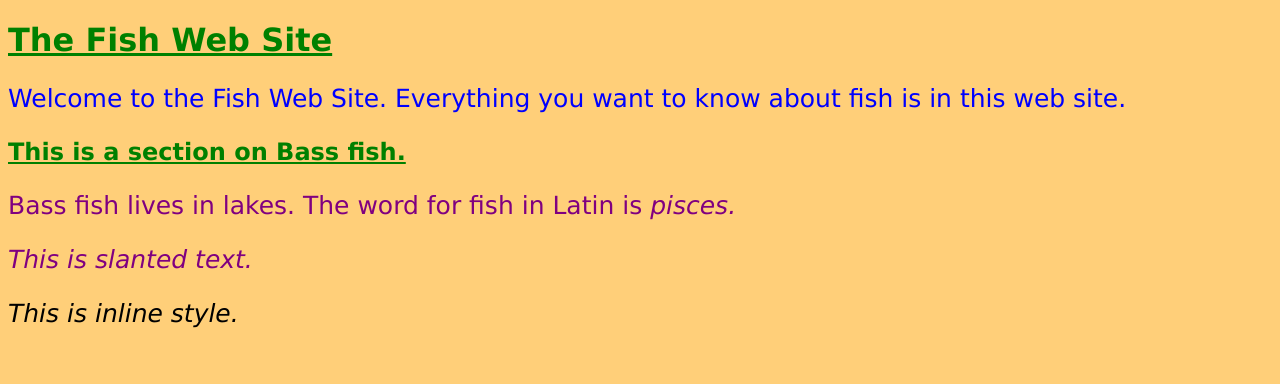
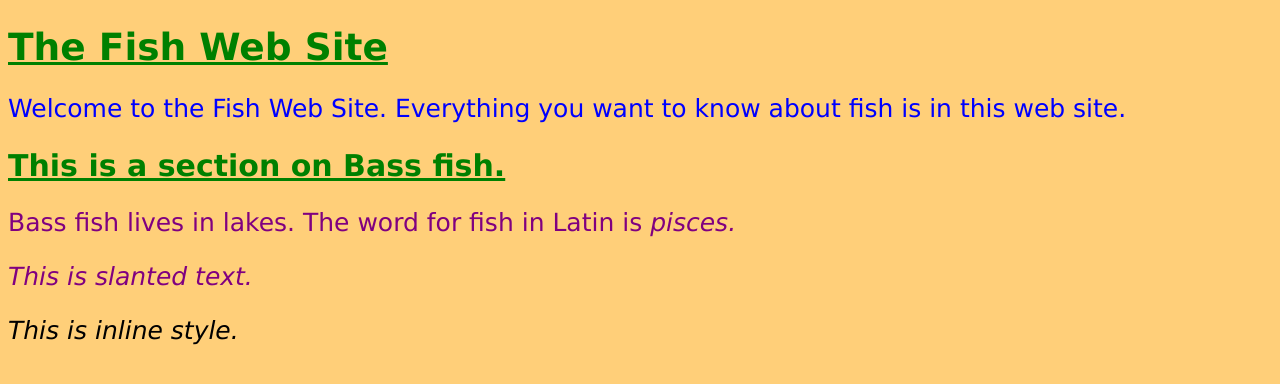
Before and after one commit to poratz/tutorial_css, a plain HTML site: page index.html in a window 1280 px wide. Drawn offline with Linux system fonts and the light colour scheme.

Commit message:
tutorial 15
more on font sizes

```diff
--- a/stylesheet.css
+++ b/stylesheet.css
@@ -4,29 +4,37 @@ body {
 		font-family: Verdana, Arial, Geneva, Arial Black;
 		font-weight: normal;
 		background-color: #ffcf79;
+		font-size: 25px;
+
 	}
 
-	h1, h2 {
+	h1 {
 
 		text-decoration: underline;
+		font-size: 150%;
+
+	}
+
+	h2 {
+
+		text-decoration: underline;
+		font-size: 1.2em;
 
 	}
 
 	p.para1 {
 
 		color: blue;
-		font-size: 25px;
+
 	}
 
 	p.para2 {
 
 		color: purple;
-		font-size: 25px;
 	}
 
 	p.para3 {
 
 		color: purple;
-		font-size: 25px;
 		font-style: italic;
 	}
```
